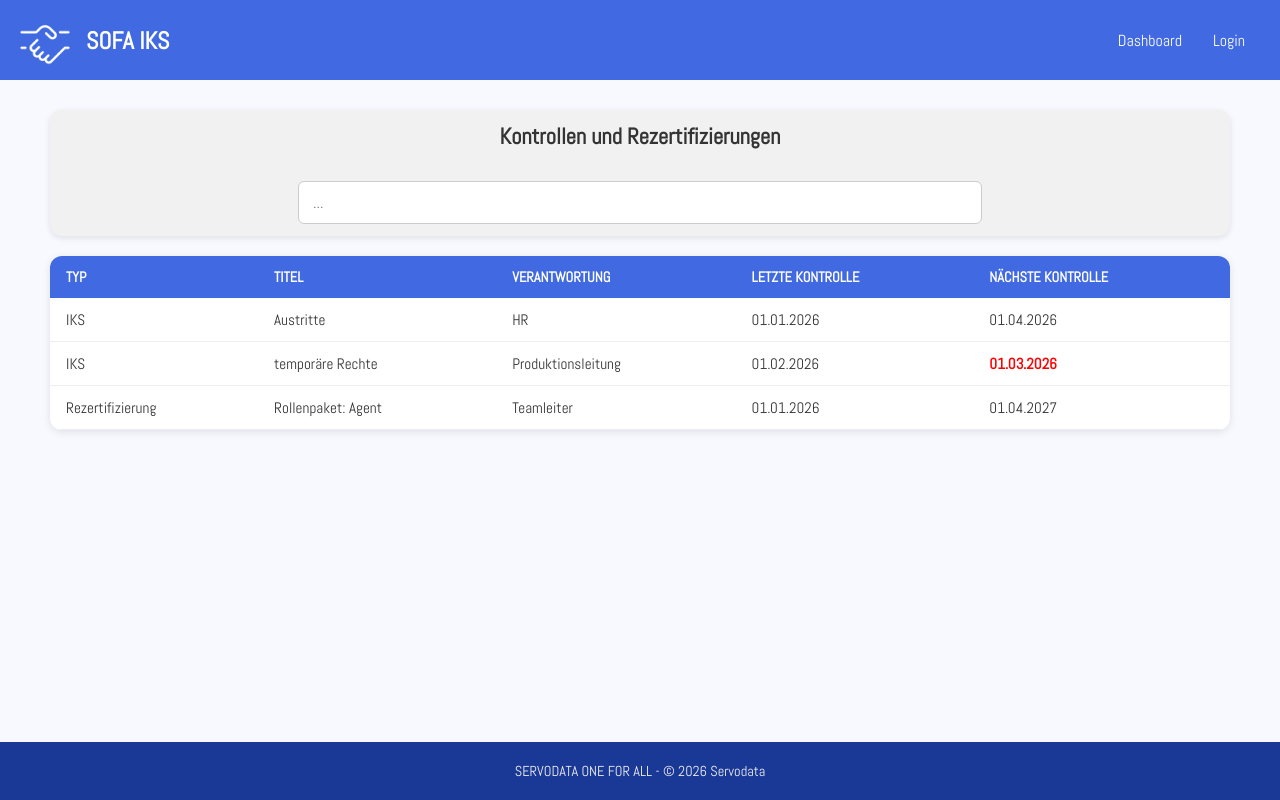
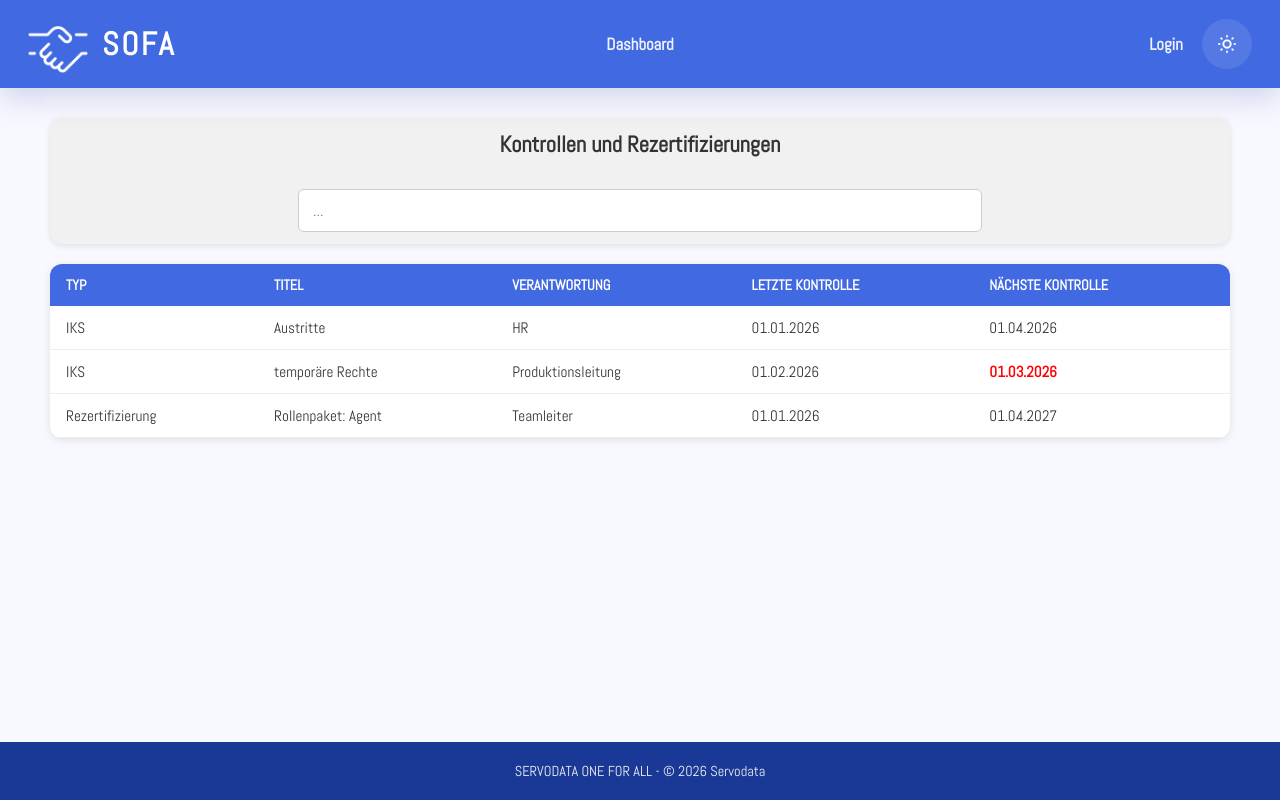
Before and after one commit to tgiabel/iam-system, a Python web app: template app/templates/iks.html in a window 1280 px wide. Run offline with Jinja, Linux system fonts and the light colour scheme; the template is opened without the code that fills it, so the values that code supplies are empty.

Commit message:
ui/ux refactor for navbar

```diff
--- a/app/static/css/_.css
+++ b/app/static/css/_.css
@@ -7,6 +7,9 @@
     --color-primary-hover: #0056b3;
     --color-secondary: #f1f1f1;
     --color-secondary-hover: #e0e0e0;
+    --header-surface: rgba(255, 255, 255, 0.1);
+    --header-surface-hover: rgba(255, 255, 255, 0.18);
+    --header-border: rgba(255, 255, 255, 0.18);
 
     /* Status Colors */
     --status-blue-bg: #e6f7ff;
@@ -120,21 +123,35 @@ p, span, a, label {
     display: flex;
     align-items: center;
     justify-content: space-between;
-    padding: 0 20px;
-    min-height: 80px;
+    padding: 0 28px;
+    min-height: 88px;
     gap: 20px;
+    box-shadow: 0 10px 28px rgba(29, 55, 137, 0.18);
 }
 
 .header-left, .header-center, .header-right {
     display: flex;
     align-items: center;
+    flex: 1;
+    min-width: 0;
 }
 
-.header-left { flex: 1; }
-.header-center { flex: 1; justify-content: center; }
-.header-right { justify-content: flex-end; gap: 20px; width: max-content; }
+.header-left { justify-content: flex-start; gap: 14px; }
+.header-center { justify-content: center; }
+.header-right { justify-content: flex-end; gap: 12px; }
 
-.logo-wrapper { position: relative; width: 50px; height: 50px; }
+.header-right .nav-links {
+    width: auto;
+    justify-content: flex-end;
+}
+
+.brand-link {
+    display: inline-flex;
+    align-items: center;
+    text-decoration: none;
+}
+
+.logo-wrapper { position: relative; width: 60px; height: 60px; }
 .logo-wrapper .logo { position: absolute; top: 0; left: 0; width: 100%; height: auto; transition: opacity 0.1s ease-in-out; }
 .default-logo { opacity: 1; }
 .hover-logo { opacity: 0; }
@@ -164,29 +186,85 @@ p, span, a, label {
 
 .site-title {
     margin: 0;
-    font-size: 1.5rem;
+    font-size: 2rem;
     text-align: center;
-    padding-left: 16px;
-    color: white
+    color: white;
+    line-height: 1;
+    letter-spacing: 0.08em;
+    font-weight: 700;
 }
 
 /* =========================
    5. NAVIGATION
 ========================= */
-.nav-links { flex-wrap: nowrap; display: flex; gap: 1rem; align-items: center; }
-.nav-links a, .nav-button {
+.nav-links {
+    flex-wrap: nowrap;
+    display: flex;
+    gap: 1rem;
+    align-items: center;
+    justify-content: center;
+    width: 100%;
+}
+
+.nav-link, .nav-button {
     color: white;
     text-decoration: none;
-    margin-right: 15px;
-    font-weight: 500;
+    margin-right: 0;
+    font-weight: 700;
     white-space: nowrap;
     background: none;
     border: none;
     cursor: pointer;
     font-family: inherit;
-    font-size: 1rem;
+    font-size: 1.05rem;
+    min-height: 48px;
+    display: inline-flex;
+    align-items: center;
+    gap: 0.4rem;
+    padding: 0.25rem 0.45rem;
+    position: relative;
+    opacity: 0.92;
+    transition: opacity 0.2s ease, transform 0.2s ease;
 }
-.nav-links a:hover, .nav-button:hover { text-decoration: underline; }
+
+.nav-button span {
+    color: inherit;
+}
+
+.nav-link:hover, .nav-button:hover,
+.nav-link:focus-visible, .nav-button:focus-visible {
+    opacity: 1;
+}
+
+.nav-link::after, .nav-button::after {
+    content: "";
+    position: absolute;
+    left: 0.45rem;
+    right: 0.45rem;
+    bottom: 4px;
+    height: 3px;
+    border-radius: 999px;
+    background: currentColor;
+    transform: scaleX(0);
+    transform-origin: center;
+    transition: transform 0.18s ease;
+}
+
+.nav-link:hover::after, .nav-link:focus-visible::after, .nav-link.is-active::after,
+.nav-button:hover::after, .nav-button:focus-visible::after,
+.nav-item.is-active > .nav-button::after {
+    transform: scaleX(1);
+}
+
+.nav-link.is-active,
+.nav-item.is-active > .nav-button {
+    opacity: 1;
+}
+
+.nav-caret {
+    font-size: 0.95rem;
+    transform: translateY(1px);
+}
 
 /* dropdown container */
 .nav-item, .profile-dropdown { position: relative; display: inline-flex; align-items: center; }
@@ -217,44 +296,159 @@ p, span, a, label {
 .dropdown.open > .subnav {
     display: flex;
     opacity: 1;
-    transform: translateX(-75%);
+    transform: translateX(-50%) translateY(0);
     pointer-events: auto;
+}
+
+.profile-dropdown > .subnav {
+    left: auto;
+    right: 0;
+    min-width: 150px;
+    transform: translateX(0) translateY(-16px);
+    transform-origin: top right;
+}
+
+.profile-dropdown.open > .subnav {
+    transform: translateX(0) translateY(0);
 }
 
 /* menu items */
 .subnav-item, .subnav a {
-    padding: 8px 12px;
-    color: #333;
+    padding: 8px 0;
+    color: #1a3997;
     text-decoration: none;
-    display: block;
+    display: flex;
+    align-items: center;
+    justify-content: center;
     white-space: nowrap;
+    border-radius: 0;
+    font-weight: 600;
+    letter-spacing: 0.01em;
+    background: transparent;
+    position: relative;
+    text-align: center;
+    transition: color 0.18s ease;
 }
-.subnav-item:hover, .subnav a:hover { background: #f5f5f5; }
+
+.subnav-item::after,
+.subnav a::after {
+    content: "";
+    position: absolute;
+    left: 18%;
+    right: 18%;
+    bottom: 2px;
+    height: 2px;
+    background: currentColor;
+    transform: scaleX(0);
+    transform-origin: left;
+    transition: transform 0.18s ease;
+}
+
+.subnav-item:hover, .subnav a:hover,
+.subnav-item:focus-visible, .subnav a:focus-visible {
+    color: #274cc0;
+}
+
+.subnav-item.is-active {
+    color: #274cc0;
+}
+
+.subnav-item:hover::after, .subnav a:hover::after,
+.subnav-item:focus-visible::after, .subnav a:focus-visible::after,
+.subnav-item.is-active::after {
+    transform: scaleX(1);
+}
 
 /* profile icon styles */
-.profile-button {
+.profile-button, .theme-toggle-button {
     background: transparent;
     border: none;
-    padding: 4px;
+    padding: 8px;
     cursor: pointer;
     display: inline-flex;
     align-items: center;
     justify-content: center;
-    border-radius: 6px;
+    border-radius: 16px;
+    min-width: 50px;
+    min-height: 50px;
+    transition: background-color 0.2s ease, transform 0.2s ease;
 }
-.profile-button:focus {
+
+.profile-button {
+    background: transparent;
+    border-radius: 999px;
+}
+
+.theme-toggle-button {
+    background: var(--header-surface);
+    border-radius: 999px;
+}
+
+.theme-toggle-button:hover,
+.theme-toggle-button:focus-visible {
+    background: var(--header-surface-hover);
+    transform: translateY(-1px);
+}
+
+.profile-button:hover,
+.profile-button:focus-visible,
+.dropdown.open > .profile-button,
+.profile-dropdown.is-active > .profile-button {
+    background: transparent;
+    transform: translateY(-1px);
+}
+
+.profile-button:focus,
+.theme-toggle-button:focus {
     outline: 2px solid rgba(255,255,255,0.15);
+    outline-offset: 2px;
 }
+
 .profile-icon {
-    width: 34px;
-    height: 34px;
+    width: 40px;
+    height: 40px;
     display: block;
     border-radius: 50%;
+}
+
+.theme-toggle-icon {
+    width: 28px;
+    height: 28px;
+    display: block;
+    object-fit: contain;
 }
 
 /* ensure no hover-only behavior remains */
 .nav-item:hover .subnav,
 .profile-dropdown:hover .subnav { /* no-op to avoid hover persistence */ }
+
+@media (max-width: 1080px) {
+    .main-header {
+        flex-wrap: wrap;
+        padding: 12px 18px;
+    }
+
+    .header-left, .header-center, .header-right {
+        width: 100%;
+    }
+
+    .header-left { order: 1; }
+    .header-right { order: 2; }
+    .header-center { order: 3; }
+
+    .header-right {
+        justify-content: flex-end;
+    }
+
+    .nav-links {
+        flex-wrap: wrap;
+        row-gap: 0.35rem;
+    }
+
+    .site-title {
+        font-size: 1.7rem;
+    }
+}
 
 /* =========================
    6. ALERTS & FLASH MESSAGES
--- a/app/static/css/tools.css
+++ b/app/static/css/tools.css
@@ -143,7 +143,7 @@ select, input[type="date"] {
     align-items: center;
     gap: 14px;
     padding: 18px;
-    border: 0;
+    border: 1px dashed gray;
     background: transparent;
     cursor: pointer;
     text-align: left;
--- a/app/static/js/base.js
+++ b/app/static/js/base.js
@@ -6,6 +6,13 @@ document.addEventListener("DOMContentLoaded", () => {
     const profileBtn = document.getElementById("profile-button");
     const navProfile = document.getElementById("nav-profile");
     const profileMenu = document.getElementById("profile-subnav");
+    const themeToggleButton = document.getElementById("theme-toggle-button");
+    const themeToggleIcon = document.getElementById("theme-toggle-icon");
+    const themeIcons = [
+        { key: "sun", src: "/static/img/sun-icon-white.png", label: "Sonnenmodus-Symbol" },
+        { key: "moon", src: "/static/img/moon-icon-white.png", label: "Mondmodus-Symbol" },
+        { key: "duck", src: "/static/img/duck-icon-white.png", label: "Entenmodus-Symbol" }
+    ];
 
 
     function closeAll() {
@@ -17,6 +24,81 @@ document.addEventListener("DOMContentLoaded", () => {
             const menu = parent.querySelector(".subnav");
             if (menu) menu.setAttribute("aria-hidden", "true");
         });
+    }
+
+    function normalizePath(path) {
+        if (!path || path === "/") return "/";
+        return path.endsWith("/") ? path.slice(0, -1) : path;
+    }
+
+    function pathMatches(path, basePath) {
+        const normalizedPath = normalizePath(path);
+        const normalizedBasePath = normalizePath(basePath);
+
+        if (normalizedBasePath === "/") return normalizedPath === "/";
+        return normalizedPath === normalizedBasePath || normalizedPath.startsWith(`${normalizedBasePath}/`);
+    }
+
+    function clearActiveNavigation() {
+        document
+            .querySelectorAll(".nav-link.is-active, .subnav-item.is-active, .nav-item.is-active, .profile-dropdown.is-active")
+            .forEach(element => element.classList.remove("is-active"));
+    }
+
+    function markActiveNavigation() {
+        const currentPath = normalizePath(window.location.pathname);
+        clearActiveNavigation();
+
+        const directTargets = [
+            { selector: '[data-nav-target="dashboard"]', match: pathMatches(currentPath, "/") },
+            { selector: '[data-nav-target="tasks"]', match: pathMatches(currentPath, "/tasks") },
+            { selector: '[data-nav-target="tools"]', match: pathMatches(currentPath, "/tools") },
+            { selector: '[data-nav-target="login"]', match: pathMatches(currentPath, "/login") }
+        ];
+
+        directTargets.forEach(({ selector, match }) => {
+            if (!match) return;
+            const element = document.querySelector(selector);
+            if (element) element.classList.add("is-active");
+        });
+
+        const adminTargets = [
+            { selector: '[data-nav-target="users"]', path: "/users" },
+            { selector: '[data-nav-target="systems"]', path: "/systems" },
+            { selector: '[data-nav-target="roles"]', path: "/roles" },
+            { selector: '[data-nav-target="iks"]', path: "/iks" }
+        ];
+
+        const activeAdminItem = adminTargets.find(({ path }) => pathMatches(currentPath, path));
+        if (activeAdminItem) {
+            const adminItem = document.querySelector(activeAdminItem.selector);
+            if (adminItem) adminItem.classList.add("is-active");
+            if (navAdmin) navAdmin.classList.add("is-active");
+        }
+
+        if (pathMatches(currentPath, "/account")) {
+            const accountItem = document.querySelector('[data-nav-target="account"]');
+            if (accountItem) accountItem.classList.add("is-active");
+            if (navProfile) navProfile.classList.add("is-active");
+        }
+    }
+
+    function updateThemeIcon(nextIconKey) {
+        if (!themeToggleIcon) return;
+
+        const nextIcon = themeIcons.find(icon => icon.key === nextIconKey) || themeIcons[0];
+        themeToggleIcon.src = nextIcon.src;
+        if (themeToggleButton) {
+            themeToggleButton.setAttribute("data-theme-icon", nextIcon.key);
+            themeToggleButton.setAttribute("aria-label", `${nextIcon.label} aktivieren`);
+            themeToggleButton.setAttribute("title", `${nextIcon.label} aktivieren`);
+        }
+
+        try {
+            window.localStorage.setItem("sofaThemeToggleIcon", nextIcon.key);
+        } catch (error) {
+            console.debug("Theme icon state could not be persisted.", error);
+        }
     }
 
     // toggle helper
@@ -66,6 +148,28 @@ document.addEventListener("DOMContentLoaded", () => {
         });
     }
 
+    if (themeToggleButton && themeToggleIcon) {
+        let initialThemeIcon = themeIcons[0].key;
+
+        try {
+            initialThemeIcon = window.localStorage.getItem("sofaThemeToggleIcon") || initialThemeIcon;
+        } catch (error) {
+            console.debug("Theme icon state could not be restored.", error);
+        }
+
+        updateThemeIcon(initialThemeIcon);
+
+        themeToggleButton.addEventListener("click", (ev) => {
+            ev.stopPropagation();
+            const currentIcon = themeToggleButton.getAttribute("data-theme-icon") || themeIcons[0].key;
+            const currentIndex = themeIcons.findIndex(icon => icon.key === currentIcon);
+            const nextIndex = currentIndex >= 0 ? (currentIndex + 1) % themeIcons.length : 0;
+            updateThemeIcon(themeIcons[nextIndex].key);
+        });
+    }
+
+    markActiveNavigation();
+
     // click outside closes menus
     window.addEventListener("click", () => {
         closeAll();
--- a/app/templates/base.html
+++ b/app/templates/base.html
@@ -23,6 +23,7 @@
                     <span class="back-logo-arrow" aria-hidden="true">←</span>
                 </a>
             {% else %}
+                <a href="/" class="brand-link" aria-label="Zur Startseite">
                     <div class="logo-wrapper">
                         <img src="/static/img/handshake.png"
                             alt="Logo"
@@ -31,56 +32,60 @@
                             alt="Logo Hover"
                             class="logo hover-logo">
                     </div>
+                </a>
             {% endif %}
-        <h1 class="site-title">SOFA {{ page_title }}</h1>
+            <h1 class="site-title">SOFA</h1>
         </div>
 
         <div class="header-center">
+            <nav class="nav-links" role="navigation" aria-label="Hauptnavigation">
+                <a href="/" class="nav-link" data-nav-target="dashboard">Dashboard</a>
 
+                {% if user %}
+                    <!-- Nur eingeloggte User sehen diese Links -->
+                    <a href="/tasks" class="nav-link" data-nav-target="tasks">To-Dos</a>
+                    <a href="/tools" class="nav-link" data-nav-target="tools">Tools & Reports</a>
+
+                    <!-- Admin dropdown (click-to-toggle) -->
+                    <div class="nav-item dropdown" id="nav-admin" data-nav-target="admin">
+                        <button id="admin-button" class="nav-button" type="button"
+                                aria-haspopup="true" aria-expanded="false" aria-controls="admin-subnav">
+                            <span>Admin</span>
+                            <span class="nav-caret" aria-hidden="true">▾</span>
+                        </button>
+                        <div id="admin-subnav" class="subnav" role="menu" aria-label="Admin Menü" aria-hidden="true">
+                            <a href="/users" role="menuitem" class="subnav-item" data-nav-target="users">Userverwaltung</a>
+                            <a href="/systems" role="menuitem" class="subnav-item" data-nav-target="systems">Systemverwaltung</a>
+                            <a href="/roles" role="menuitem" class="subnav-item" data-nav-target="roles">Rollenmanagement</a>
+                            <a href="/iks" role="menuitem" class="subnav-item" data-nav-target="iks">Kontrollsystem</a>
+                        </div>
+                    </div>
+                {% endif %}
+            </nav>
         </div>
 
         <div class="header-right">
-            <nav class="nav-links" role="navigation" aria-label="Hauptnavigation">
-                <a href="/" class="nav-link">Dashboard</a>
-
             {% if user %}
-                    <!-- Nur eingeloggte User sehen diese Links -->
-                    <a href="/tasks" class="nav-link">To-Dos</a>
-                    <a href="/tools" class="nav-link">Tools & Reports</a>
-
-                    <!-- Admin dropdown (click-to-toggle) -->
-                    <div class="nav-item dropdown" id="nav-admin">
-                        <button id="admin-button" class="nav-button" type="button"
-                                aria-haspopup="true" aria-expanded="false" aria-controls="admin-subnav">
-                            Admin ▾
-                        </button>
-                        <div id="admin-subnav" class="subnav" role="menu" aria-label="Admin Menü" aria-hidden="true">
-                            <a href="/users" role="menuitem" class="subnav-item">Userverwaltung</a>
-                            <a href="/systems" role="menuitem" class="subnav-item">Systemverwaltung</a>
-                            <a href="/roles" role="menuitem" class="subnav-item">Rollenmanagement</a>
-                            <a href="/iks" role="menuitem" class="subnav-item">Kontrollsystem</a>
-                        </div>
-                    </div>
-
                 <!-- Profile dropdown -->
-                    <div class="profile-dropdown dropdown" id="nav-profile">
+                <div class="profile-dropdown dropdown" id="nav-profile" data-nav-target="profile">
                     <button id="profile-button" class="profile-button" type="button"
                             aria-haspopup="true" aria-expanded="false" aria-controls="profile-subnav" title="Profil">
                         <img src="/static/img/account_icon.png" alt="Profil" class="profile-icon" />
                     </button>
                     <div id="profile-subnav" class="subnav" role="menu" aria-label="Profil Menü" aria-hidden="true">
-                            <a href="/account" role="menuitem" class="subnav-item">Account</a>
+                        <a href="/account" role="menuitem" class="subnav-item" data-nav-target="account">Account</a>
                         <a href="/logout" role="menuitem" class="subnav-item">Abmelden</a>
                     </div>
                 </div>
             {% else %}
-                    <!-- Nur wenn nicht eingeloggt -->
-                    <a href="/login" class="nav-link">Login</a>
+                <nav class="nav-links" role="navigation" aria-label="Login Navigation">
+                    <a href="/login" class="nav-link" data-nav-target="login">Login</a>
+                </nav>
             {% endif %}
-            </nav>
-
-
-
+            <button id="theme-toggle-button" class="theme-toggle-button" type="button"
+                    aria-label="Theme-Symbol wechseln" title="Theme-Symbol wechseln">
+                <img src="/static/img/sun-icon-white.png" alt="" class="theme-toggle-icon" id="theme-toggle-icon" />
+            </button>
         </div>
     </header>
 
```
Also changed, not shown: other parts of app/static/css/_.css (+23 -17 lines). Lines whose indentation alone changed are shown as unchanged.
